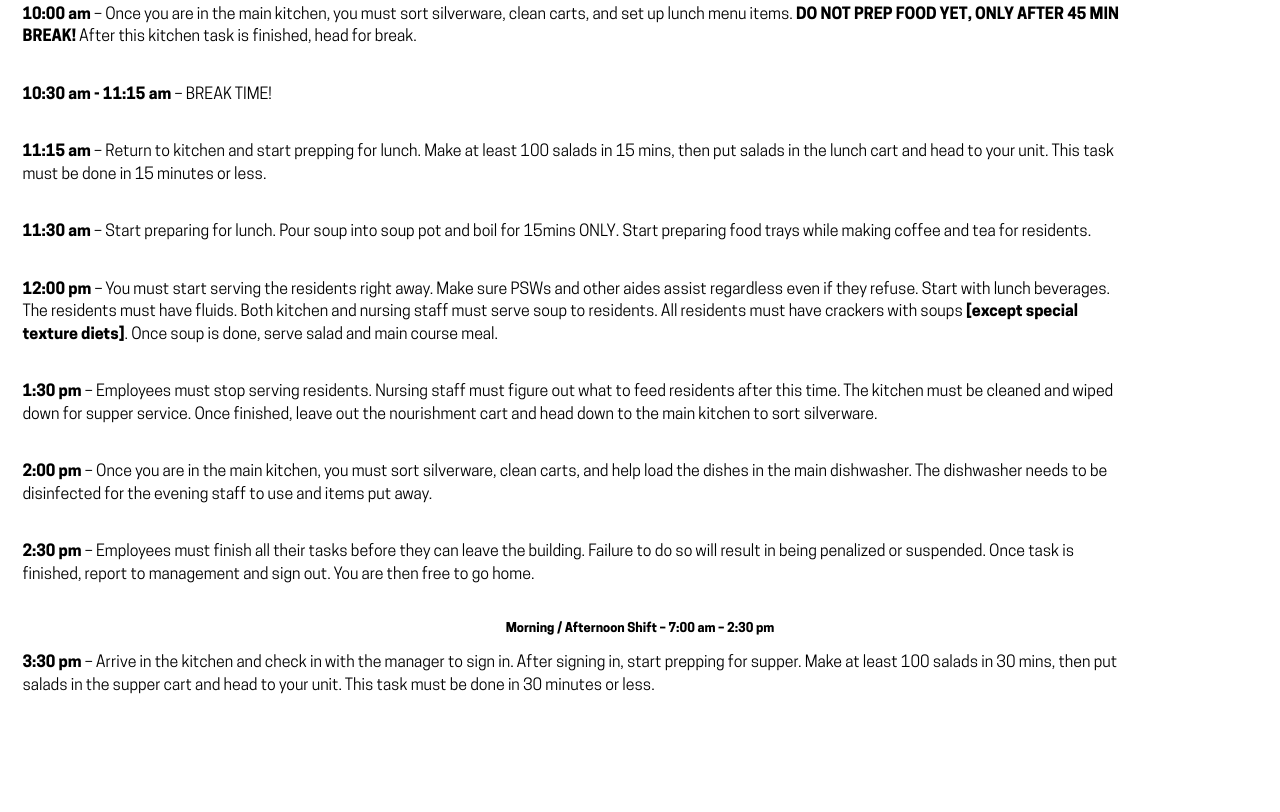
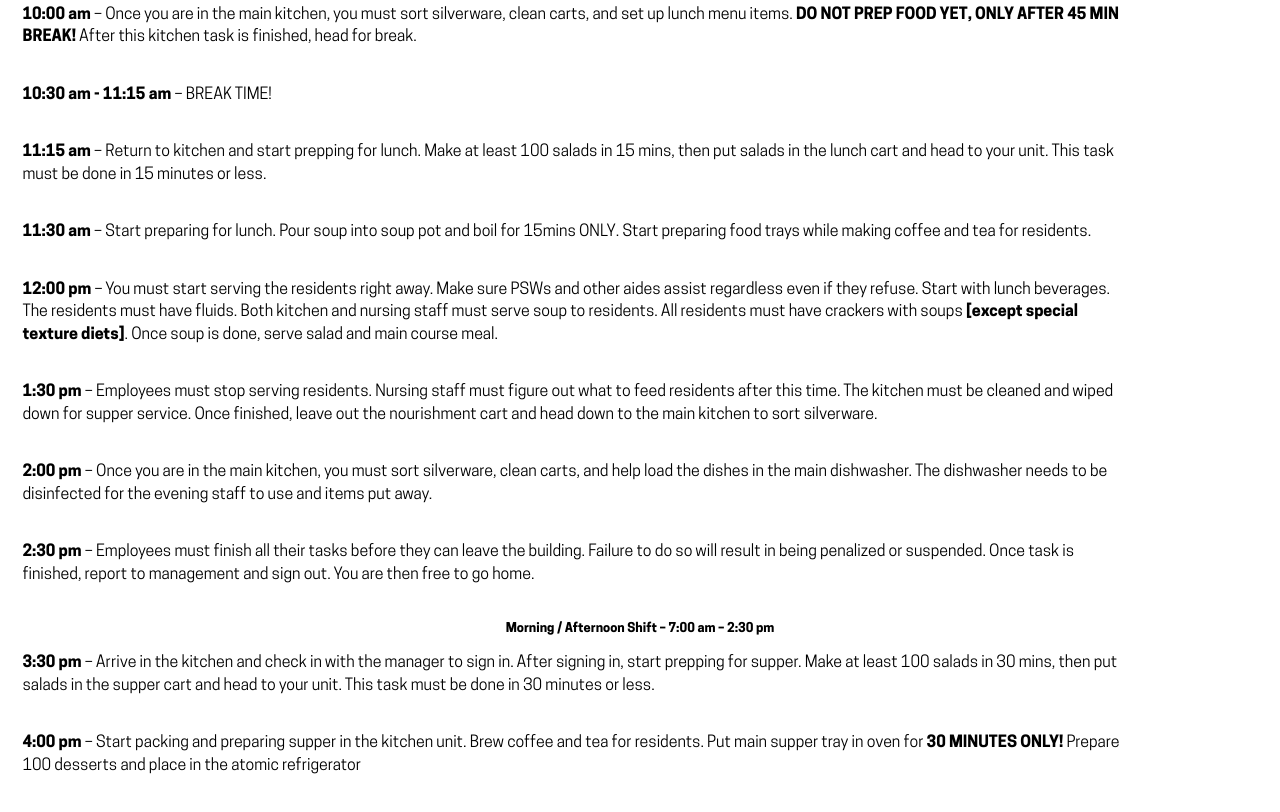
Before and after one commit to Alco80/comfort-foods-guidelines-site, a website: page index.html in a window 1280 px wide. Shown: the part 1661-2473 px from the top of the page. Before the commit the page ends 2399 px from the top, so only its background shows below. Drawn offline with Linux system fonts and the light colour scheme; files whose address does not match are found by name.

Commit message:
Update index.html

```diff
--- a/index.html
+++ b/index.html
@@ -89,6 +89,8 @@
 <div class="shift-time"><h3 class="shift-menu-title evening">Morning / Afternoon Shift – 7:00 am – 2:30 pm</h3></div>
 
 <p class="guide-list guide-para"><span class="bold">3:30 pm</span> – Arrive in the kitchen and check in with the manager to sign in.  After signing in, start prepping for supper. Make at least 100 salads in 30 mins, then put salads in the supper cart and head to your unit. This task must be done in 30 minutes or less.</p>
+
+<p class="guide-list guide-para"><span class="bold">4:00 pm</span> – Start packing and preparing supper in the kitchen unit. Brew coffee and tea for residents. Put main supper tray in oven for <span class="bold">30 MINUTES ONLY!</span> Prepare 100 desserts and place in the atomic refrigerator</p>
         </div>
     </section>
 </body>
```
